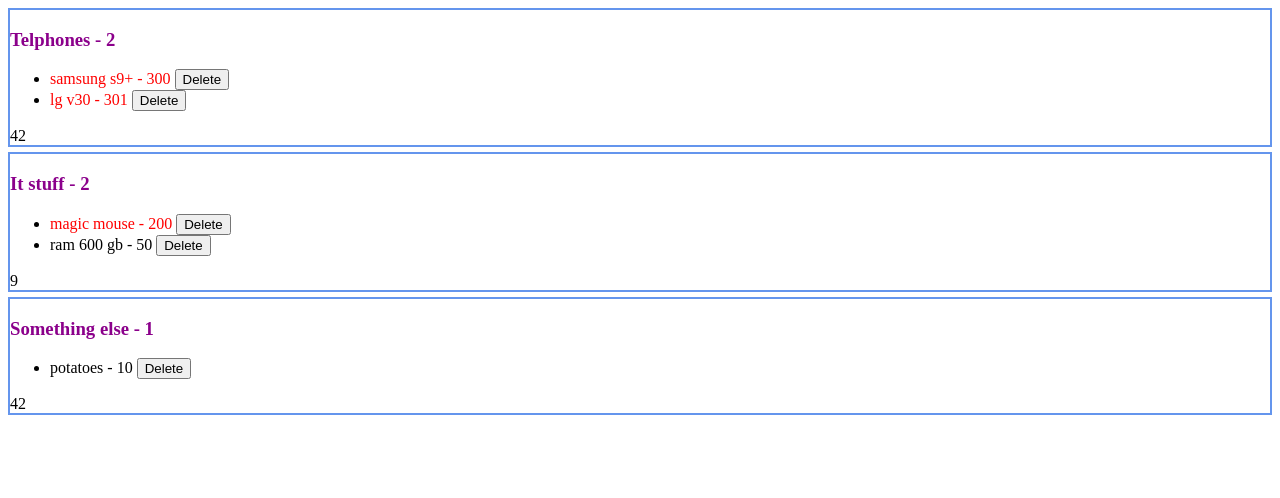
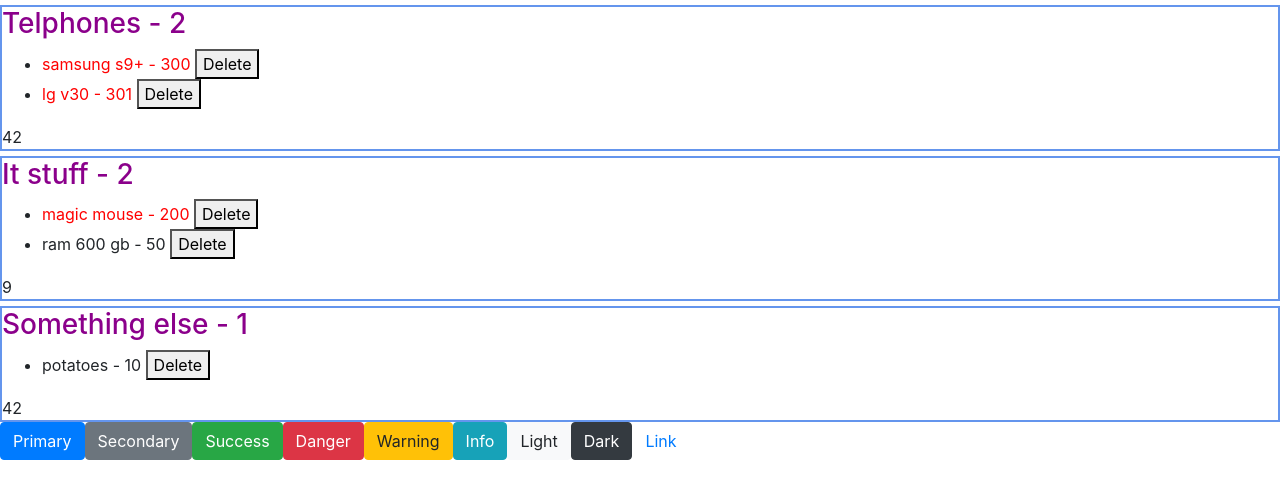
Before and after one commit to VadymKhoma/sda-demo-app-list, an Angular app: page / in a window 1280 px wide. Shown: the top 498 px of the page. Built offline with nearby package versions, Linux system fonts and the light colour scheme.

Commit message:
added sample bootsrap

```diff
--- a/package.json
+++ b/package.json
@@ -21,7 +21,9 @@
     "@angular/platform-browser": "^5.2.0",
     "@angular/platform-browser-dynamic": "^5.2.0",
     "@angular/router": "^5.2.0",
+    "bootstrap": "^4.0.0",
     "core-js": "^2.4.1",
+    "font-awesome": "^4.7.0",
     "rxjs": "^5.5.6",
     "zone.js": "^0.8.19"
   },
--- a/src/app/app.component.html
+++ b/src/app/app.component.html
@@ -3,3 +3,14 @@
 <app-list [shopingList]="itStuff" [listName]="'It stuff'" [magicNumber]="9"></app-list>
 
 <app-list [shopingList]="other" [listName]="'Something else'"></app-list>
+
+<button type="button" class="btn btn-primary">Primary</button>
+<button type="button" class="btn btn-secondary">Secondary</button>
+<button type="button" class="btn btn-success">Success</button>
+<button type="button" class="btn btn-danger">Danger</button>
+<button type="button" class="btn btn-warning">Warning</button>
+<button type="button" class="btn btn-info">Info</button>
+<button type="button" class="btn btn-light">Light</button>
+<button type="button" class="btn btn-dark">Dark</button>
+
+<button type="button" class="btn btn-link">Link</button>
--- a/src/styles.css
+++ b/src/styles.css
@@ -1,4 +1,7 @@
 /* You can add global styles to this file, and also import other style files */
+@import "~bootstrap/dist/css/bootstrap.min.css";
+@import "~font-awesome/css/font-awesome.css";
+
 
 h3 {
     color: darkmagenta;
```
Also changed, not shown: 1 other file (tests, documents, lock files or other folders).
